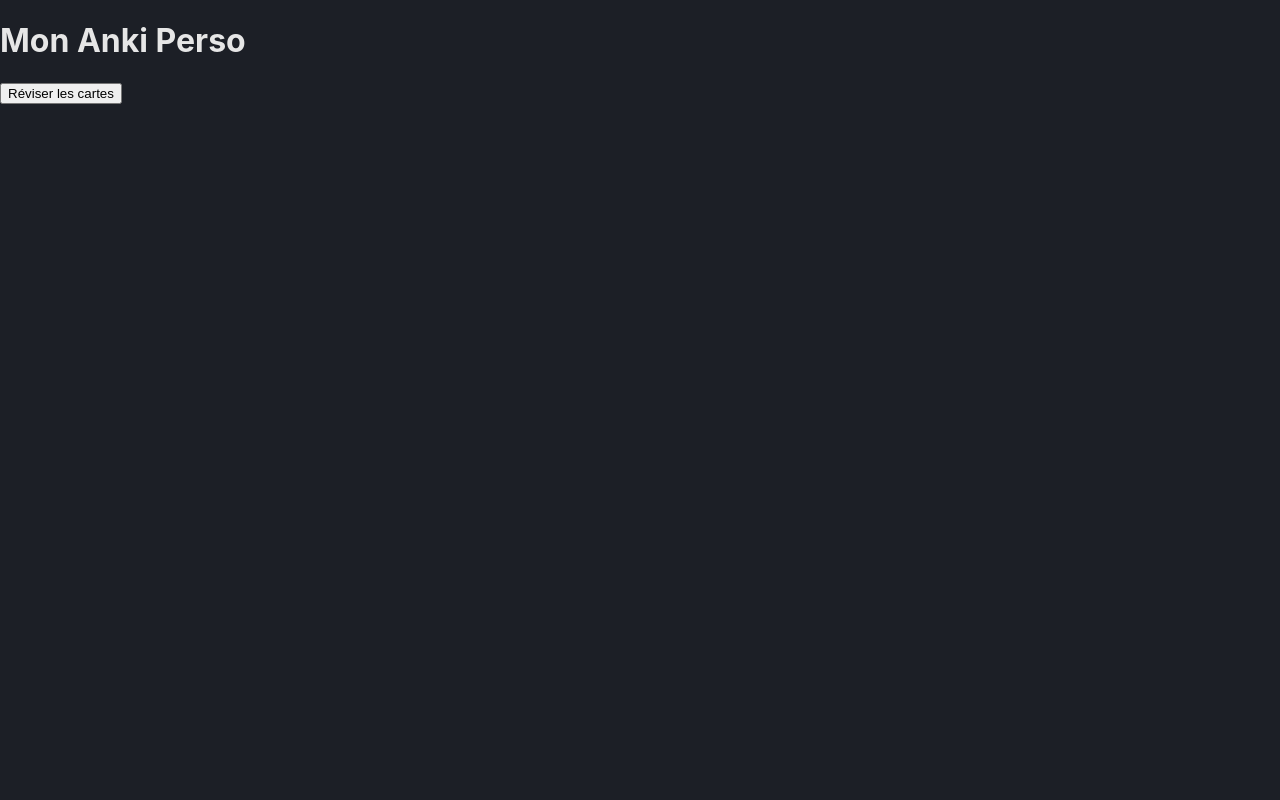
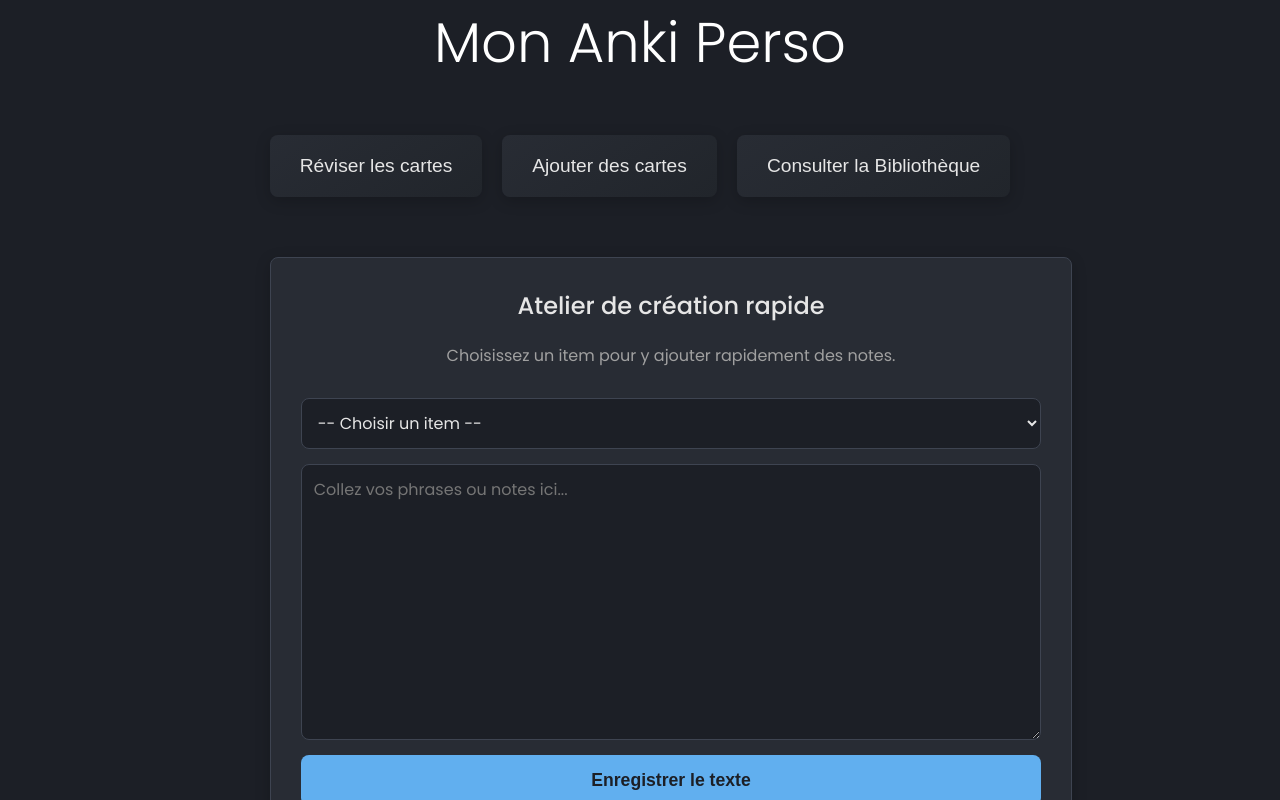
Before and after one commit to xa197/mon-anki-perso, a React (Create React App) app: page / in a window 1280 px wide. Built offline with nearby package versions, Linux system fonts and the light colour scheme; no server answers.

Commit message:
hkvbhjbhj

```diff
--- a/package.json
+++ b/package.json
@@ -12,9 +12,9 @@
     "eject": "react-scripts eject"
   },
   "dependencies": {
-    "@google/generative-ai": "^0.24.1",
+     "@google/generative-ai": "^0.24.1",
     "dotenv": "^17.2.1",
-    "express": "^5.1.0",
+    "express": "^4.19.2",
     "multer": "^2.0.2",
     "openai": "^5.13.1",
     "react": "^18.3.1",
--- a/public/index.html
+++ b/public/index.html
@@ -4,9 +4,13 @@
     <meta charset="utf-8" />
     <meta name="viewport" content="width=device-width, initial-scale=1" />
     <title>Mon Anki Perso</title>
+    <!-- On garde votre police de caractères, c'est important pour le style -->
+    <link href="https://fonts.googleapis.com/css2?family=Poppins:wght@300;400;500;700&display=swap" rel="stylesheet">
   </head>
   <body>
-    <noscript>You need to enable JavaScript to run this app.</noscript>
+    <noscript>Vous devez activer JavaScript pour utiliser cette application.</noscript>
+
+    <!-- React va injecter toute votre application dans cette div -->
     <div id="root"></div>
   </body>
 </html>
--- a/src/App.js
+++ b/src/App.js
@@ -1,45 +1,84 @@
 import React, { useState, useEffect } from 'react';
-import './style.css';
+import HomeView from './components/HomeView';
+// Importez les autres vues ici quand elles seront prêtes
+// import ReviewView from './components/ReviewView';
+// import ManageView from './components/ManageView';
+// import LibraryView from './components/LibraryView';
 
 function App() {
+  // L'état 'currentView' nous dit quelle page afficher. On commence par 'home'.
   const [currentView, setCurrentView] = useState('home');
+
+  // Ces états contiendront vos données quand les API fonctionneront
   const [allCards, setAllCards] = useState([]);
-  // ... autres états ...
+  const [itemsData, setItemsData] = useState({});
 
+  // useEffect est l'équivalent de "DOMContentLoaded" pour React.
+  // Il se lance une seule fois au démarrage pour charger les données.
   useEffect(() => {
     async function loadInitialData() {
       try {
-        const cardsRes = await fetch('/api/cards');
+        const [cardsRes, itemsDataRes] = await Promise.all([
+          fetch('/api/cards'),
+          fetch('/api/items-data')
+        ]);
+
+        if (!cardsRes.ok || !itemsDataRes.ok) {
+            throw new Error('La réponse du serveur n\'est pas OK');
+        }
+
         const cardsJson = await cardsRes.json();
+        const itemsDataJson = await itemsDataRes.json();
+
         setAllCards(cardsJson);
+        setItemsData(itemsDataJson);
+        console.log("Données chargées !", { cards: cardsJson, items: itemsDataJson });
+
       } catch (e) {
         console.error("Erreur de chargement initial des données:", e);
       }
     }
     loadInitialData();
-  }, []);
+  }, []); // Le tableau vide [] signifie : "ne lance cet effet qu'une seule fois".
 
-  if (currentView === 'home') {
-    return (
-      <div>
-        <h1>Mon Anki Perso</h1>
-        <button onClick={() => setCurrentView('review')}>Réviser les cartes</button>
-        {/* ... autres boutons ... */}
-      </div>
-    );
-  }
+  // Cette fonction choisit le bon composant à afficher
+  const renderCurrentView = () => {
+    switch (currentView) {
+      case 'review':
+        // Pour l'instant, on affiche un simple message
+        return (
+            <div>
+                <h2>Page de Révision</h2>
+                <button onClick={() => setCurrentView('home')}>← Retour à l'accueil</button>
+            </div>
+        );
+      case 'manage':
+        return (
+            <div>
+                <h2>Page de Gestion des Cartes</h2>
+                <button onClick={() => setCurrentView('home')}>← Retour à l'accueil</button>
+            </div>
+        );
+      case 'library':
+        return (
+            <div>
+                <h2>Bibliothèque</h2>
+                <button onClick={() => setCurrentView('home')}>← Retour à l'accueil</button>
+            </div>
+        );
+      case 'home':
+      default:
+        // On passe la fonction setCurrentView à notre composant HomeView
+        // pour qu'il puisse changer de page.
+        return <HomeView navigateTo={setCurrentView} />;
+    }
+  };
 
-  if (currentView === 'review') {
-    return (
-      <div>
-        <button onClick={() => setCurrentView('home')}>Accueil</button>
-        <h2>Page de révision</h2>
-        <p>Nombre de cartes: {allCards.length}</p>
-      </div>
-    );
-  }
-
-  return <div>Vue inconnue</div>;
+  return (
+    <div className="AppContainer">
+      {renderCurrentView()}
+    </div>
+  );
 }
 
 export default App;
--- /dev/null
+++ b/src/components/HomeView.js
@@ -0,0 +1,32 @@
+import React from 'react';
+
+// { navigateTo } est une "prop". C'est une fonction que le parent (App.js) va nous donner.
+function HomeView({ navigateTo }) {
+
+  // Pour l'instant, la logique de l'atelier se fera plus tard.
+  // Concentrons-nous sur l'affichage et la navigation.
+
+  return (
+    <div id="home-view">
+        <div className="home-container"> {/* Rappel : class -> className en JSX */}
+            <h1>Mon Anki Perso</h1>
+            <div className="home-actions">
+                <button onClick={() => navigateTo('review')} className="home-btn">Réviser les cartes</button>
+                <button onClick={() => navigateTo('manage')} className="home-btn">Ajouter des cartes</button>
+                <button onClick={() => navigateTo('library')} className="home-btn">Consulter la Bibliothèque</button>
+            </div>
+            <div className="workshop-container">
+                <h2>Atelier de création rapide</h2>
+                <p>Choisissez un item pour y ajouter rapidement des notes.</p>
+                <div className="workshop-form">
+                    <select id="workshop-item-selector"><option value="">-- Choisir un item --</option></select>
+                    <textarea id="workshop-textarea" placeholder="Collez vos phrases ou notes ici..."></textarea>
+                    <button id="workshop-save-btn">Enregistrer le texte</button>
+                </div>
+            </div>
+        </div>
+    </div>
+  );
+}
+
+export default HomeView;
--- a/src/index.js
+++ b/src/index.js
@@ -1,6 +1,9 @@
 import React from 'react';
 import { createRoot } from 'react-dom/client';
-import App from './App';
+import App from './App'; // On importe le chef d'orchestre
+
+// On importe le fichier CSS principal pour que toute l'application puisse l'utiliser
+import './style.css';
 
 const container = document.getElementById('root');
 const root = createRoot(container);
```
Also changed, not shown: 1 other file (tests, documents, lock files or other folders).
